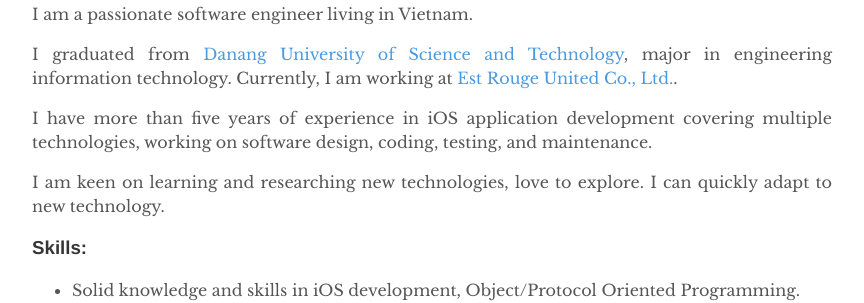
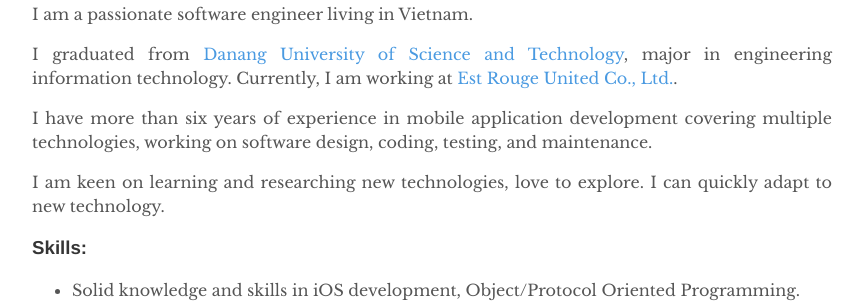
Before and after one commit to dlsolution/dlsolution.github.io, a Jekyll site: the page built from _pages/about.md, in a window 1280 px wide. Shown: the part 350-653 px from the top of the page, without its empty margins (208-1072 px from the left). Built offline with Jekyll 4.4.1, drawn with Linux system fonts in a browser that asks for light colours.

Commit message:
Update about.md

```diff
--- a/_pages/about.md
+++ b/_pages/about.md
@@ -11,7 +11,7 @@ I am a passionate software engineer living in Vietnam.
 
 I graduated from [Danang University of Science and Technology](https://vi.wikipedia.org/wiki/Trường_Đại_học_Bách_khoa,_Đại_học_Đà_Nẵng), major in engineering information technology. Currently, I am working at [Est Rouge United Co., Ltd.](https://est-rouge.com/).
 
-I have more than five years of experience in iOS application development covering multiple technologies, working on software design, coding, testing, and maintenance.
+I have more than six years of experience in mobile application development covering multiple technologies, working on software design, coding, testing, and maintenance.
 
 I am keen on learning and researching new technologies, love to explore. I can quickly adapt to new technology.
 
```
